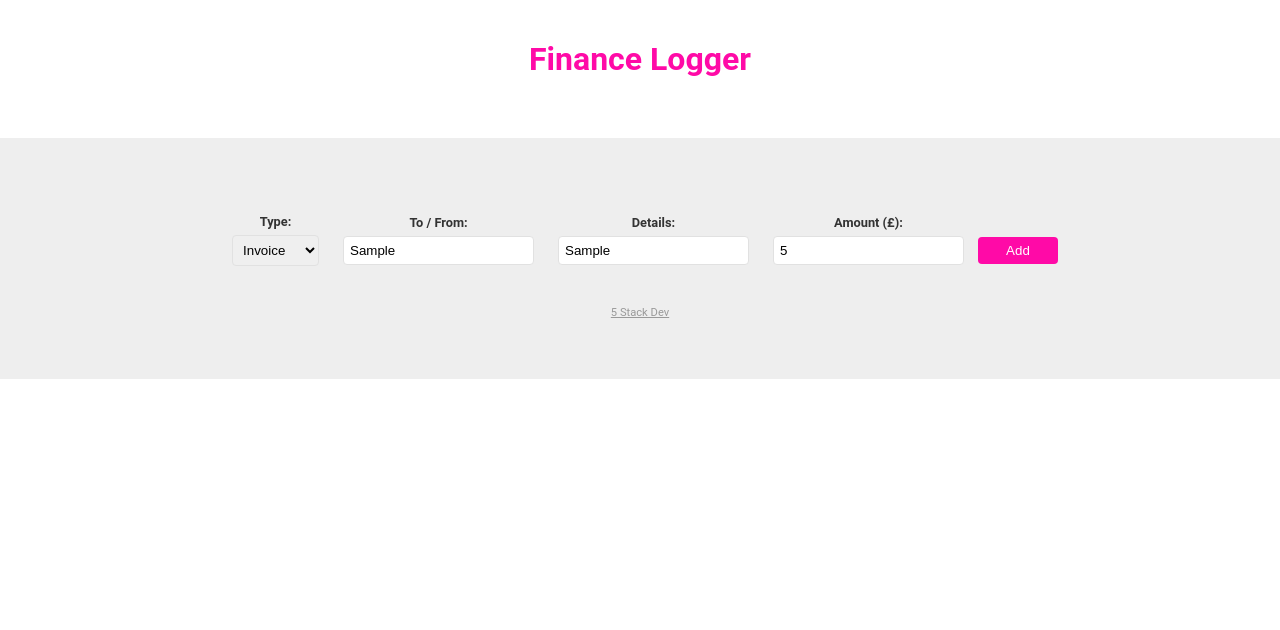
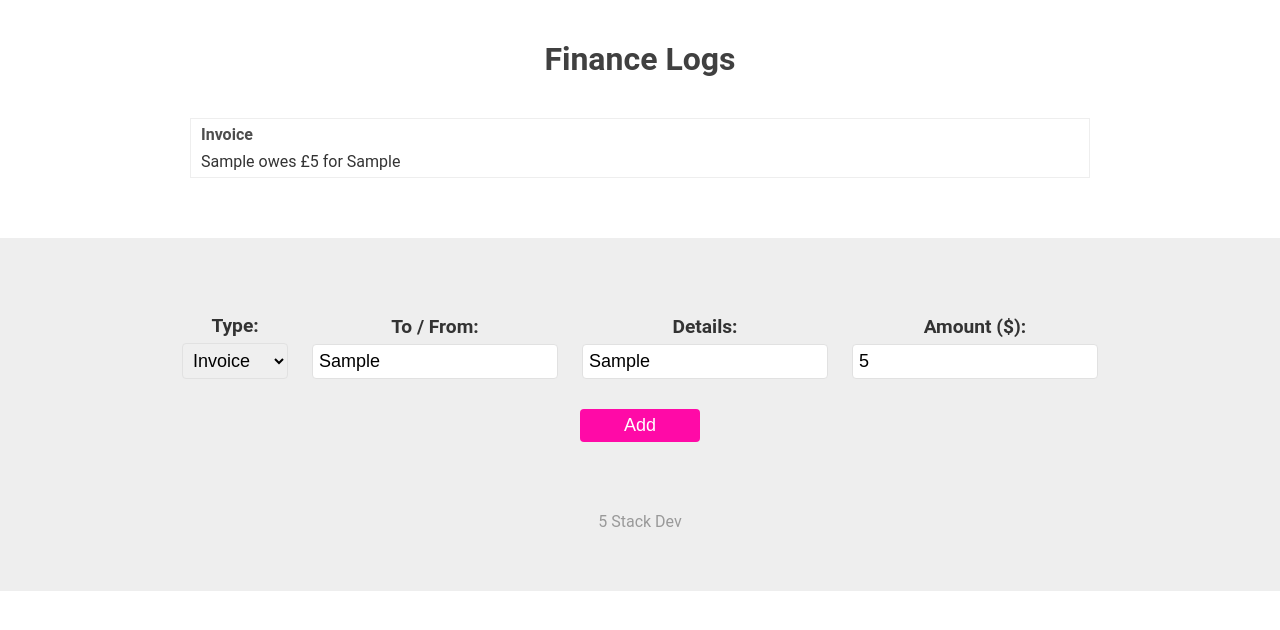
Before and after one commit to stanley-agwu/ts-Finance-Logs, a website with bundled scripts: page ts-finance-logs/public/index.html in a window 1280 px wide. Both pictures are taken after typing "Sample", "Sample", "5" into the empty fields and a click on the button "Add". Built offline with nearby package versions, Linux system fonts and the light colour scheme.

Commit message:
added other changes

```diff
--- /dev/null
+++ b/ts-finance-logs/public/classes/listTemplate.js
@@ -0,0 +1,20 @@
+export class ListTemplate {
+    constructor(container) {
+        this.container = container;
+    }
+    render(item, heading, pos) {
+        const li = document.createElement('li');
+        const h4 = document.createElement('h4');
+        h4.innerText = heading;
+        li.append(h4);
+        const p = document.createElement('p');
+        p.innerText = item.format();
+        li.append(p);
+        if (pos === 'start') {
+            this.container.prepend(li);
+        }
+        else {
+            this.container.append(li);
+        }
+    }
+}
--- a/ts-finance-logs/public/index.html
+++ b/ts-finance-logs/public/index.html
@@ -4,12 +4,11 @@
     <meta charset="UTF-8">
     <meta name="viewport" content="width=device-width, initial-scale=1.0">
     <link rel="stylesheet" href="styles.css">
-    <script type= "module" src="index.js" defer></script>
     <title>Finance Logs</title>
 </head>
 <body>
     <div class="wrapper">
-        <h1>Finance Logger</h1>
+        <h1>Finance Logs</h1>
 
         <!-- output list -->
         <ul class="item-list">
@@ -35,7 +34,7 @@
             <input type="text" id="details">
           </div>
           <div class="field">
-            <label>Amount (£):</label>
+            <label>Amount ($):</label>
             <input type="number" id="amount">
           </div>
           <button>Add</button>
@@ -43,5 +42,6 @@
 
         <a href=#>5 Stack Dev</a>
       </footer>
+    <script type= "module" src="index.js"></script>
 </body>
 </html>
--- a/ts-finance-logs/public/index.js
+++ b/ts-finance-logs/public/index.js
@@ -1,12 +1,6 @@
 import { Invoice } from './classes/invoice.js';
 import { Payment } from './classes/payment.js';
-// let docOne: HasFormatter;
-// let docTwo: HasFormatter;
-// docOne = new Invoice('maze', 'tTeaching', 650);
-// docTwo = new Payment('diddy', 'Logistics', 700);
-// let docs: HasFormatter[] = [];
-// docs.push(docOne);
-// docs.push(docTwo);
+import { ListTemplate } from './classes/listTemplate.js';
 const form = document.querySelector('.new-item-form');
 console.log(form.children);
 // inputs
@@ -14,14 +8,19 @@ const type = document.querySelector('#type');
 const tofrom = document.querySelector('#tofrom');
 const details = document.querySelector('#details');
 const amount = document.querySelector('#amount');
+// list template instance
+const ul = document.querySelector('ul');
+const list = new ListTemplate(ul);
 form.addEventListener('submit', (e) => {
     e.preventDefault();
+    let values;
+    values = [tofrom.value, details.value, amount.valueAsNumber];
     let doc;
     if (type.value === 'invoice') {
-        doc = new Invoice(tofrom.value, details.value, amount.valueAsNumber);
+        doc = new Invoice(...values);
     }
     else {
-        doc = new Payment(tofrom.value, details.value, amount.valueAsNumber);
+        doc = new Payment(...values);
     }
-    console.log(doc);
+    list.render(doc, type.value, 'end');
 });
--- a/ts-finance-logs/public/styles.css
+++ b/ts-finance-logs/public/styles.css
@@ -3,12 +3,12 @@ body{
     font-family: Roboto;
   }
   .wrapper{
-    max-width: 960px;
+    max-width: 900px;
     margin: 0 auto;
   }
   h1{
     margin: 40px auto;
-    color: #ff0aa7;
+    color:	 #404040;
     text-align: center;
   }
   ul{
@@ -21,7 +21,7 @@ body{
     margin: 10px auto;
   }
   li h4{
-    color: #ff0aa7;
+    color: #4d4d4d;
     margin: 0;
     text-transform: capitalize;
   }
@@ -42,11 +42,12 @@ body{
   label{
     display: block;
     font-weight: bold;
-    font-size: 0.8em;
+    font-size: 1.2em;
     color: #333;
     margin: 16px 0 6px;
   }
   input, select{
+    font-size: 18px;
     padding: 6px;
     border: 1px solid #e1e1e1;
     border-radius: 4px;
@@ -60,13 +61,17 @@ body{
     border: 0;
     background: #ff0aa7;
     padding: 6px;
-    min-width: 80px;
+    min-width: 120px;
     border-radius: 4px;
+    font-size: 18px;
+    font-weight: 500;
+    margin-top: 30px;
   }
   footer a{
+    text-decoration: none;
     text-align: center;
     display: block;
     color: #999;
-    margin-top: 40px;
-    font-size: 0.7em;
+    margin-top: 70px;
+    font-size: 1em;
   }
--- /dev/null
+++ b/ts-finance-logs/src/classes/listTemplate.ts
@@ -0,0 +1,23 @@
+import { HasFormatter } from "../interfaces/hasFormatter";
+
+export class ListTemplate {
+  constructor(private container: HTMLUListElement){}
+
+  render(item: HasFormatter, heading: string, pos: 'start' | 'end'){
+    const li = document.createElement('li');
+
+    const h4 = document.createElement('h4');
+    h4.innerText = heading;
+    li.append(h4);
+
+    const p = document.createElement('p');
+    p.innerText = item.format();
+    li.append(p);
+
+    if(pos === 'start'){
+      this.container.prepend(li);
+    } else {
+      this.container.append(li);
+    }
+  }
+}
```
Also changed, not shown: ts-finance-logs/package.json (+6 -2 lines), ts-finance-logs/src/index.ts (+12 -12 lines), 2 other files.
